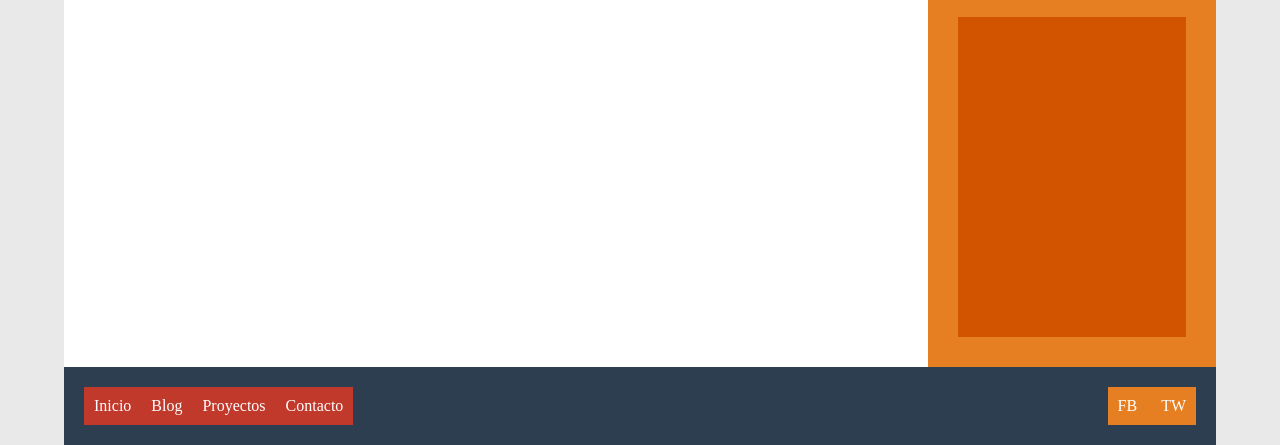
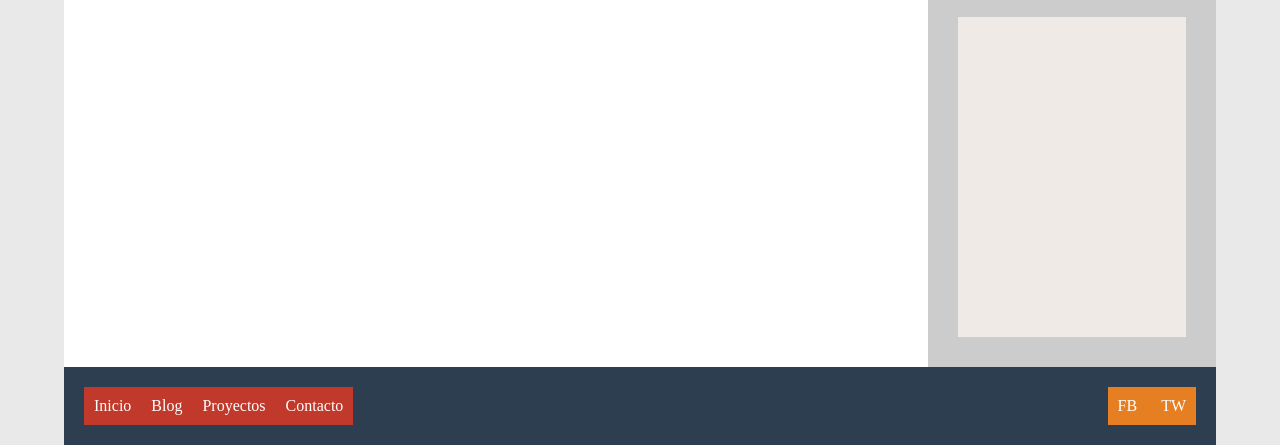
Before and after one commit to cardansel/frontendutdf, a plain HTML site: page index.html in a window 1280 px wide. Shown: the part 443-888 px from the top of the page. Drawn offline with Linux system fonts and the light colour scheme.

Commit message:
no se que hice
algo debo haber tocado

```diff
--- a/css/main.css
+++ b/css/main.css
@@ -122,7 +122,7 @@ header nav a:hover {
 }
 
 aside {
-	background:#e67e22;
+	background:#e67d2200;
 	padding:20px;
 	/*FLEX*/
 	flex:1 1 20%;
@@ -135,7 +135,7 @@ aside {
 }
 
 aside .widget {
-	background: #d35400;
+	background: #f0eae7;
 	height:320px;
 	margin:10px;
 }
```
